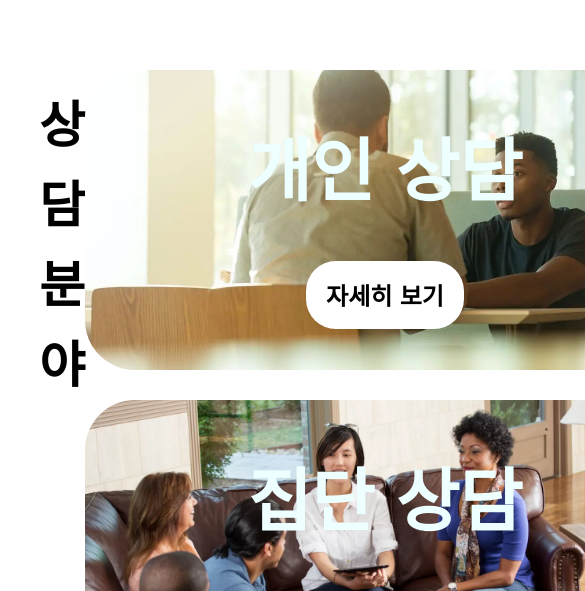
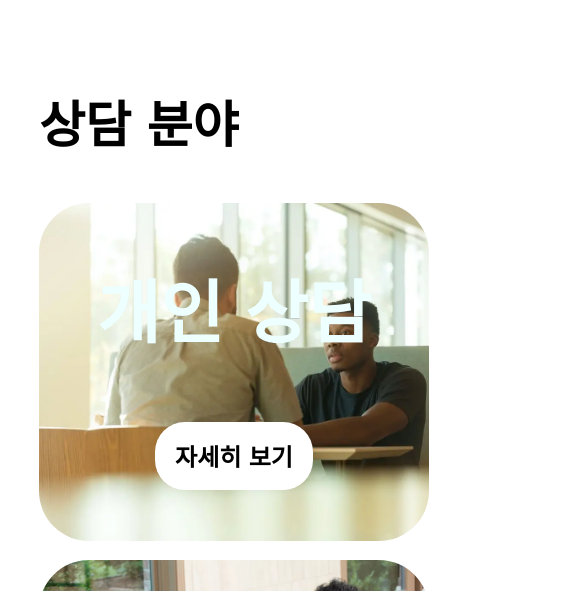
Before and after one commit to danbeesys/danbee, a React (Create React App) app: page /#/main in a window 390 px wide. Shown: the part 2102-2693 px from the top of the page, 585 px wide, since content can reach past the window. Built offline with nearby package versions, Linux system fonts and the light colour scheme; a web font is replaced by a local one.

Commit message:
상담 분야 mobile css 적용

```diff
--- a/src/main/bfields/FieldCard.css
+++ b/src/main/bfields/FieldCard.css
@@ -1,11 +1,14 @@
 @import url('https://fonts.googleapis.com/css2?family=Single+Day&display=swap');
+
+.field_card, .field_card p {
+    width: 50vw;
+    height: 40vh;
+}
 
 .field_card {
     position: relative;
     font-weight: 400;
     font-style: normal;
-    width: 600px;
-    height: 300px;
     display: flex;
     flex-direction: column;
     align-items: center;
@@ -57,9 +60,6 @@
     display: flex;
     text-align: center;
     align-items: center;
-    height: 60%;
-    width: 80%;
-    padding: 10%;
     z-index: 3;
     position: absolute;
     top: 50%;
@@ -67,3 +67,11 @@
     transform: translate(-50%, -50%);
     border-radius: 50px;
 }
+
+@media screen and (max-width: 768px) {
+    .field_card, .field_card p {
+        width: 100vw;
+        height: 40vh;
+    }
+
+}
--- a/src/main/bfields/Fields.css
+++ b/src/main/bfields/Fields.css
@@ -3,7 +3,7 @@
 .fields-body {
     padding: 10vh 10vw;
     width: 75vw;
-    height: 100vh;
+    height: fit-content;
     display: flex;
 }
 
@@ -14,3 +14,21 @@
     width: 30%;
     height: 100%;
 }
+
+.field-card-container {
+    height: fit-content;
+}
+
+@media screen and (max-width: 768px) {
+    .fields-body {
+        display: block;
+        height: fit-content;
+        width: 100vw;
+    }
+
+    .fields-body h2 {
+        width: 100vw;
+        height: 100%;
+    }
+
+}
--- a/src/main/bfields/Fields.tsx
+++ b/src/main/bfields/Fields.tsx
@@ -8,7 +8,7 @@ const Fields: React.FC = () => {
     return (
       <section id="fields" className='fields-body'>
         <h2>상담 분야</h2>
-        <div>
+        <div className='field-card-container'>
         <FieldCard
           header='개인 상담'
           image={singleImg}
```
